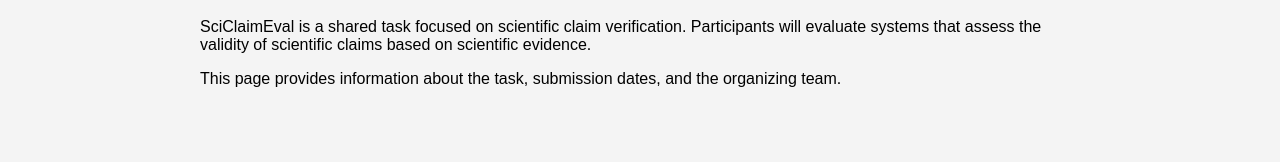
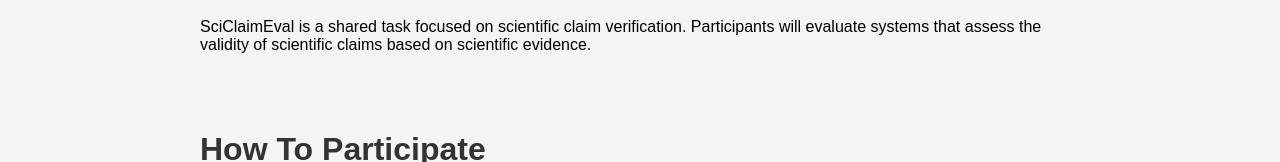
Before and after one commit to SciClaimEval/sciclaimeval, a plain HTML site: page index.html in a window 1280 px wide. Shown: the part 128-290 px from the top of the page. Drawn offline with Linux system fonts and the light colour scheme.

Commit message:
update index.html

```diff
--- a/index.html
+++ b/index.html
@@ -70,9 +70,6 @@
     <p>
       SciClaimEval is a shared task focused on scientific claim verification. Participants will evaluate systems that assess the validity of scientific claims based on scientific evidence.
     </p>
-    <p>
-      This page provides information about the task, submission dates, and the organizing team.
-    </p>
   </div>
 
   <div class="content" id="howtoparticipate">
@@ -95,11 +92,11 @@
           <td>Dataset release</td>
         </tr>
         <tr>
-          <td>January–June 2026</td>
+          <td>January – June 2026</td>
           <td>Dry run</td>
         </tr>
         <tr>
-          <td>March–July 2026</td>
+          <td>March – July 2026</td>
           <td>Formal run</td>
         </tr>
         <tr>
```
